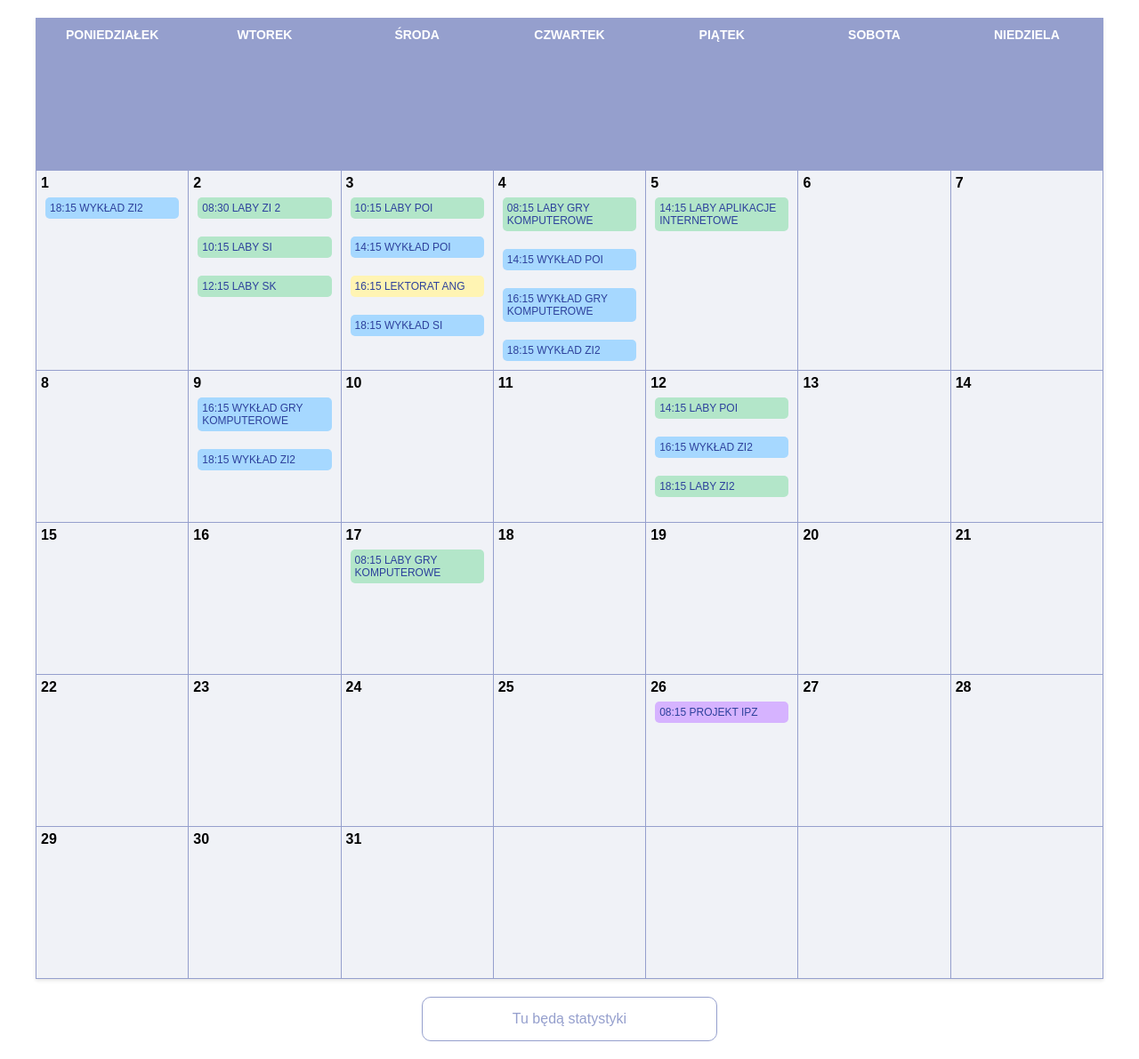
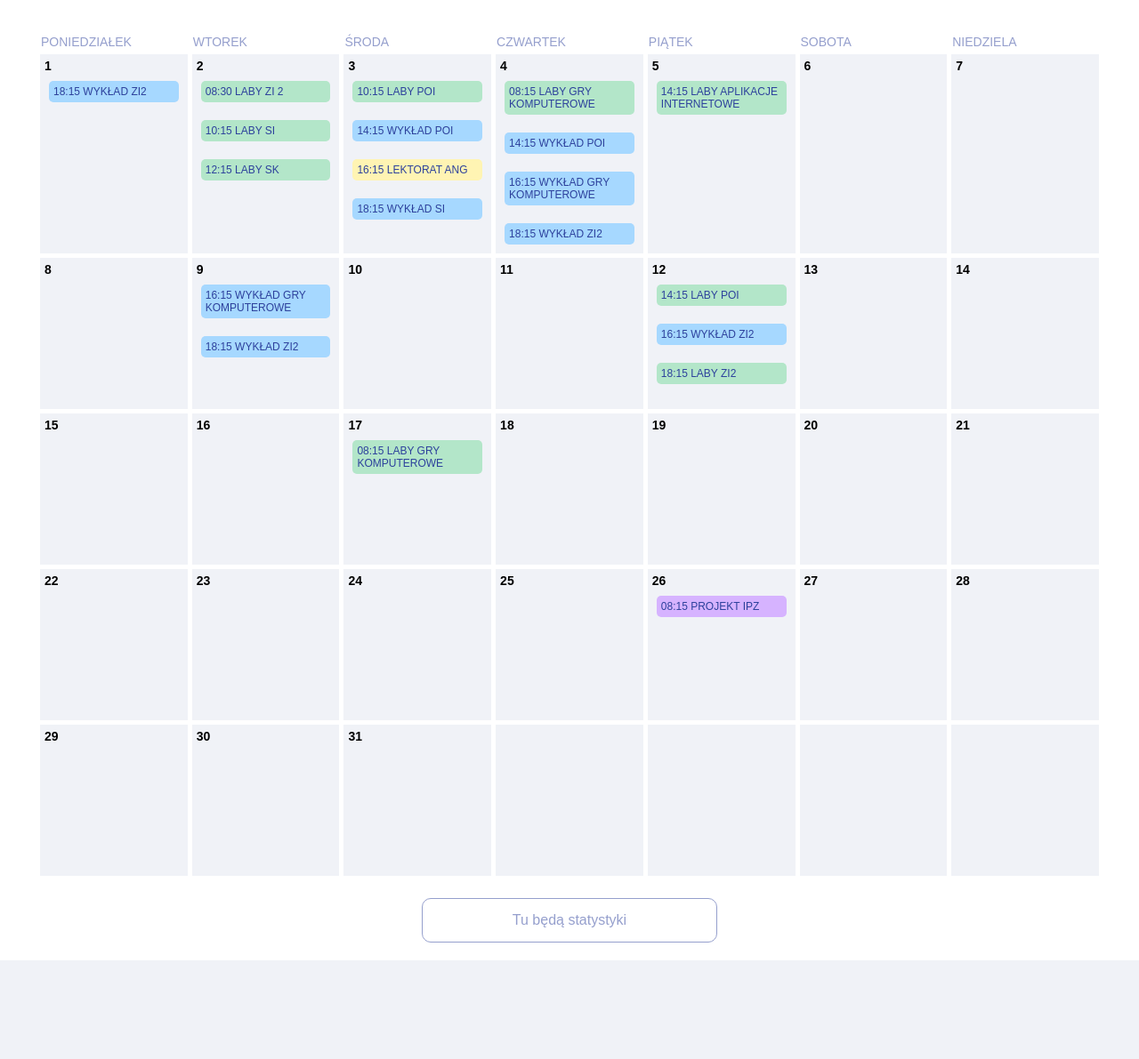
Before and after one commit to exITnerd/Skibidi-GPT, a PHP site: template schedule-app/src/Views/schedule/one_tab_month.php in a window 1280 px wide. Shown: the whole page at 89% size. After the commit the page ends 1080 px from the top, so only its background shows below. Run offline with PHP 8.4, Linux system fonts and the light colour scheme; the template is opened without the code that fills it, so the values that code supplies are empty.

Commit message:
month colors fixed

```diff
--- a/schedule-app/public/styles/schedule-styles/one_tab_week_style.css
+++ b/schedule-app/public/styles/schedule-styles/one_tab_week_style.css
@@ -32,6 +32,8 @@
     padding-bottom: 1px;
     padding-left: 1px;
     padding-right: 50px;
+    vertical-align: bottom;
+    height: 20px;
 }
 
 th .date {
--- a/schedule-app/src/Views/schedule/one_tab_month.php
+++ b/schedule-app/src/Views/schedule/one_tab_month.php
@@ -17,10 +17,9 @@
             max-width: 1200px;
             margin: 20px auto;
             background-color: #f0f2f7;
-            box-shadow: 0 2px 4px rgba(0, 0, 0, 0.1);
         }
         th, td {
-            border: 1px solid #959FCD;
+            border: 5px solid #ffffff;
             padding: 10px;
             width: 14%;
             height: 150px;
@@ -28,15 +27,23 @@
             position: relative;
         }
         th {
-            background-color: #959FCD;
-            color: #ffffff;
-            text-align: center;
+            background-color: #ffffff;
+            color: #959FCD;
+            text-transform: uppercase;
+            vertical-align: bottom;
+            height: 20px;
+            text-align: left;
             font-size: 14px;
-            text-transform: uppercase;
+            padding-top: 10px;
+            padding-bottom: 1px;
+            padding-left: 1px;
+            padding-right: 50px;
+            font-weight: normal;
+
         }
         .day {
             font-weight: bold;
-            font-size: 16px;
+            font-size: 14px;
             position: absolute;
             top: 5px;
             left: 5px;
```
